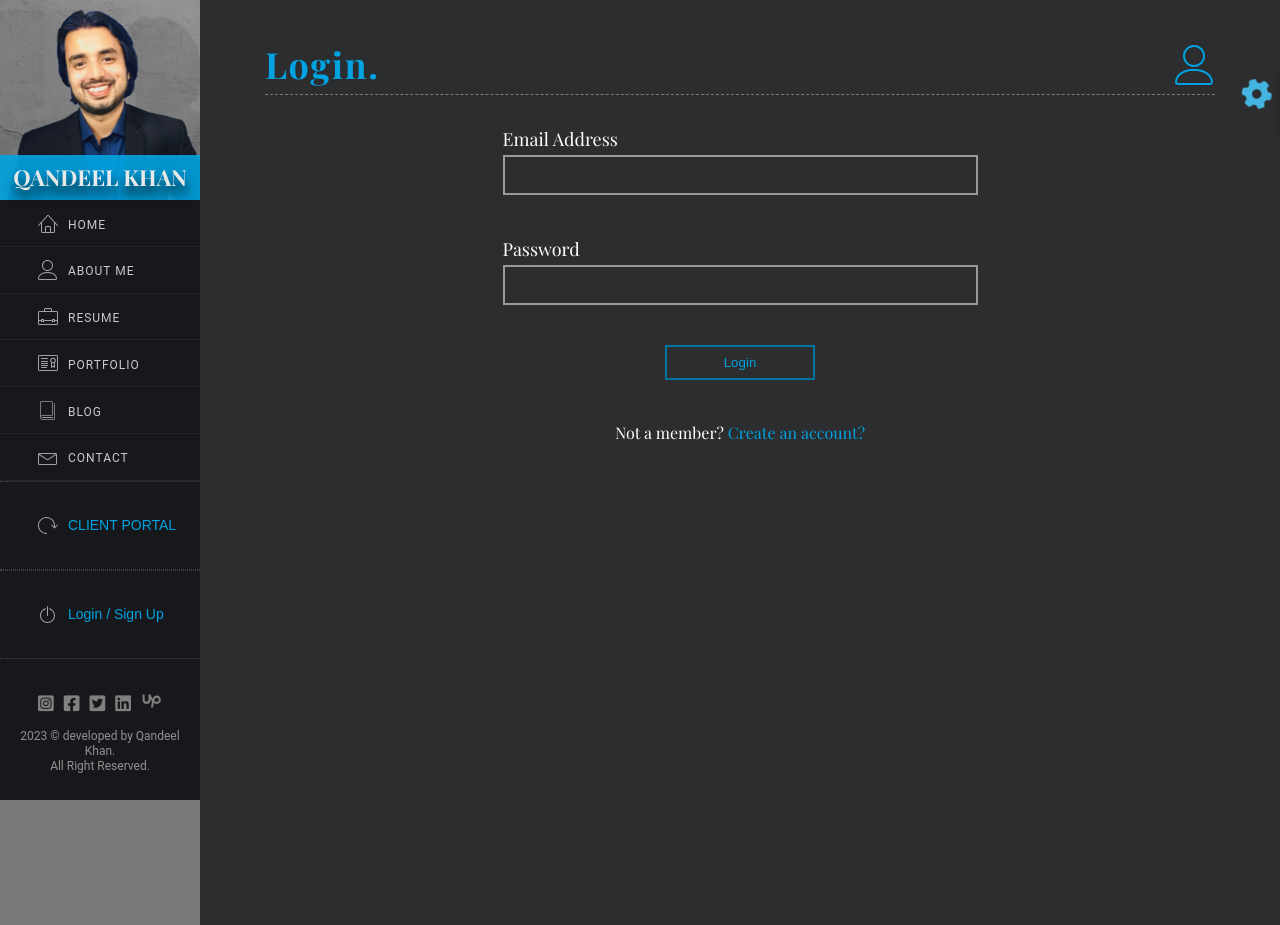
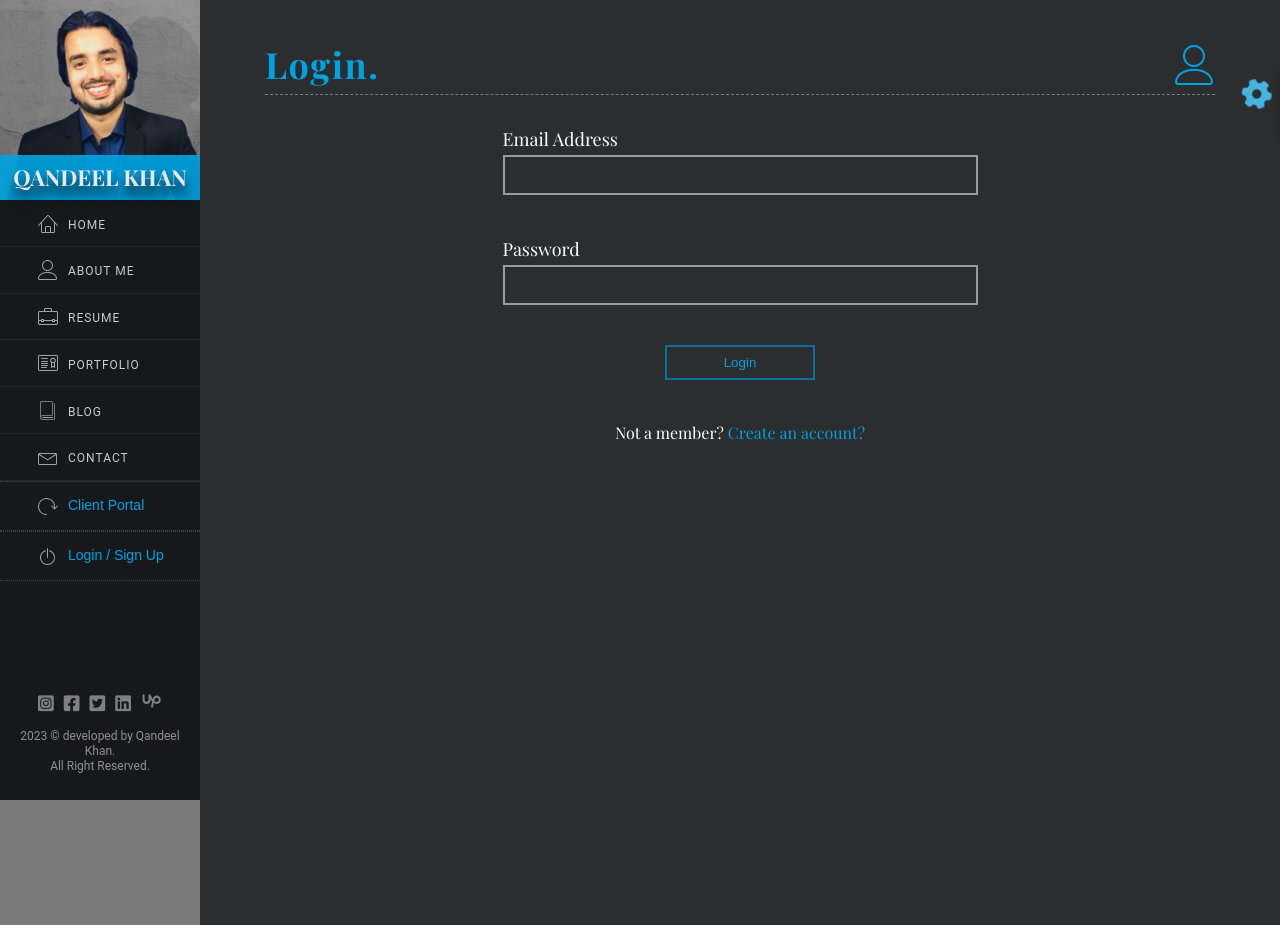
Before and after one commit to QandeelKhan/portfolio-client, a React (Create React App) app: page /login in a window 1280 px wide. Built offline with nearby package versions, Linux system fonts and the light colour scheme.

Commit message:
auto commit by py script

```diff
--- a/src/components/MenuItems.tsx
+++ b/src/components/MenuItems.tsx
@@ -56,13 +56,6 @@ export const ResumeModeMenuItems = [
 
 export const CPModeMenuItems = [
     {
-        title: "Back to Resume",
-        cName: "anchor",
-        path: "/",
-        icon: <UndoIcon />,
-        navigateTo: "/",
-    },
-    {
         title: "CONTACT",
         cName: "anchor",
         path: "/",
--- a/src/components/SideNav.tsx
+++ b/src/components/SideNav.tsx
@@ -19,7 +19,8 @@ import "react-toastify/dist/ReactToastify.css";
 import ResumeModeIcons from "./ResumeModeIcons";
 import ClientsPortalModeIcons from "./ClientsPortalModeIcons";
 import PowerSwitchIcon from "./icons/CPModeIcons/PowerSwitchIcon";
-import SvgRedo from "./icons/CPModeIcons/RedoIcon";
+import RedoIcon from "./icons/CPModeIcons/RedoIcon";
+import { UndoIcon } from "./data/iconsIndex";
 
 const SideNav: React.FC = (props: any) => {
     const { access_token } = useSelector((state: RootState) => state.auth);
@@ -56,16 +57,25 @@ const SideNav: React.FC = (props: any) => {
     const notify = () =>
         toast("oops! Please login first to open Clients Portal..");
 
-    const handleClick = () => {
+    const ResumePortalNotify = () => toast("YOU ARE BACK TO RESUME PORTAL");
+    const ClientPortalNotify = () => toast("WELCOME TO THE CLIENTS PORTAL!");
+
+    const handleClientPortal = () => {
         if (access_token) {
             dispatch(setClientPortalClicked(true));
             navigate("/client-portal");
+            ClientPortalNotify();
         }
         if (!access_token) {
             navigate("/login");
             notify();
             dispatch(setClientPortalClicked(false));
         }
+    };
+    const handleResumePortal = () => {
+        dispatch(setClientPortalClicked(false));
+        navigate("/");
+        ResumePortalNotify();
     };
     // useEffect(() => {
     //     handleClick();
@@ -122,17 +132,24 @@ const SideNav: React.FC = (props: any) => {
                         )}
                     </ul>
                 </div>
-                {/* <Link onClick={handleC} to="/client-portal" className="login-anchor"> */}
-                <div
-                    onClick={handleClick}
-                    className="login-btn send-message-btn login-sign"
-                >
-                    <SvgRedo />
-                    <div>CLIENT PORTAL</div>
-                </div>
+                {clientPortalClicked ? (
+                    <div
+                        onClick={handleResumePortal}
+                        className="login-btn send-message-btn login-sign"
+                    >
+                        <UndoIcon />
+                        <div>Resume Portal</div>
+                    </div>
+                ) : (
+                    <div
+                        onClick={handleClientPortal}
+                        className="login-btn send-message-btn login-sign"
+                    >
+                        <RedoIcon />
+                        <div>Client Portal</div>
+                    </div>
+                )}
                 <ToastContainer />
-                {/* </Link> */}
-
                 {!access_token ? (
                     <a
                         href="/login"
@@ -142,6 +159,7 @@ const SideNav: React.FC = (props: any) => {
                         <div>Login / Sign Up</div>
                     </a>
                 ) : (
+                    // FIXME: The color of border transformation should be red
                     <div
                         onClick={handleLogout}
                         className="login-btn send-message-btn login-sign"
--- a/src/components/css/side-nav.css
+++ b/src/components/css/side-nav.css
@@ -338,7 +338,6 @@ li {
     background-color: #17181b;
     min-width: 200px;
     min-height: 50px;
-    height: 100%;
     width: 100%;
     margin: 0px 0px;
     border-top: 1px dotted #444444;
@@ -364,6 +363,20 @@ li {
     transition: transform 0.3s ease-in-out;
 }
 
+.undo-icon {
+    color: rgb(187, 186, 186);
+    opacity: 0.6;
+    margin-right: 10px;
+    margin-left: 20px;
+    transition: transform 0.3s ease-in-out;
+}
+
+.login-btn:hover .undo-icon {
+    fill: black;
+    opacity: 1;
+    transform: rotate(-180deg);
+}
+
 .login-btn:hover .redo-icon {
     fill: black;
     opacity: 1;
--- a/src/components/icons/CPModeIcons/RedoIcon.tsx
+++ b/src/components/icons/CPModeIcons/RedoIcon.tsx
@@ -1,6 +1,6 @@
 import * as React from "react";
 
-const SvgRedo = (props: any) => (
+const RedoIcon = (props: any) => (
     <svg
         xmlns="http://www.w3.org/2000/svg"
         width={20}
@@ -15,4 +15,4 @@ const SvgRedo = (props: any) => (
         <path d="M2.49 4.49C4.095 2.885 6.23 2 8.5 2s4.405.884 6.01 2.49S17 8.23 17 10.5v1.293l2.146-2.146a.5.5 0 0 1 .707.707l-3 3a.498.498 0 0 1-.708 0l-3-3a.5.5 0 0 1 .707-.707l2.146 2.146V10.5c0-4.136-3.364-7.5-7.5-7.5s-7.5 3.364-7.5 7.5 3.364 7.5 7.5 7.5a.5.5 0 0 1 0 1c-2.27 0-4.405-.884-6.01-2.49s-2.49-3.74-2.49-6.01c0-2.27.884-4.405 2.49-6.01z" />
     </svg>
 );
-export default SvgRedo;
+export default RedoIcon;
--- a/src/components/icons/CPModeIcons/UndoIcon.tsx
+++ b/src/components/icons/CPModeIcons/UndoIcon.tsx
@@ -7,7 +7,7 @@ const UndoIcon = (props: any) => (
         // viewBox height, width
         {...props}
         viewBox="0 0 20 20"
-        className="nav-icon"
+        className="undo-icon"
         fill="white"
         // fill="currentColor"
     >
```
